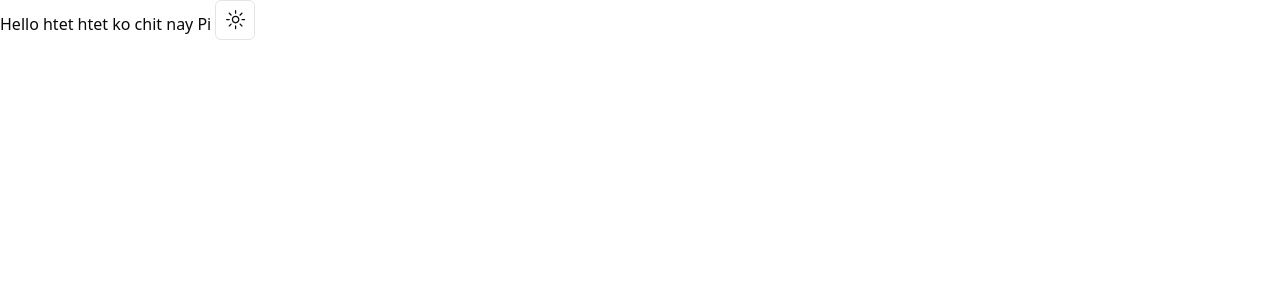
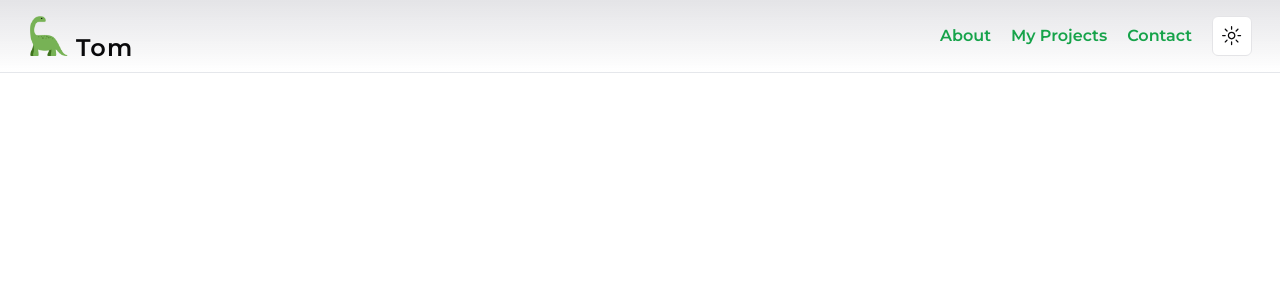
Before and after one commit to JazzsCo/portfolio-dev, a Next.js app: page / in a window 1280 px wide. Shown: the top 300 px of the page. Built offline with nearby package versions, Linux system fonts and the light colour scheme.

Commit message:
Create routes and added main nav

```diff
--- a/next.config.js
+++ b/next.config.js
@@ -2,5 +2,3 @@
 const nextConfig = {};
 
 module.exports = nextConfig;
-
-// <p className="fixed left-0 top-0 flex w-full justify-center border-b border-gray-300 bg-gradient-to-b from-zinc-200 pb-6 pt-8 backdrop-blur-2xl dark:border-neutral-800 dark:bg-zinc-800/30 dark:from-inherit lg:static lg:w-auto  lg:rounded-xl lg:border lg:bg-gray-200 lg:p-4 lg:dark:bg-zinc-800/30">
--- /dev/null
+++ b/src/app/(routes)/about/page.tsx
@@ -0,0 +1,5 @@
+const AboutPage = () => {
+  return <div>About Page</div>;
+};
+
+export default AboutPage;
--- /dev/null
+++ b/src/app/(routes)/contact/page.tsx
@@ -0,0 +1,5 @@
+const ContactPage = () => {
+  return <div>Contact Page</div>;
+};
+
+export default ContactPage;
--- /dev/null
+++ b/src/app/(routes)/my-projects/page.tsx
@@ -0,0 +1,5 @@
+const MyProjects = () => {
+  return <div>My Projects</div>;
+};
+
+export default MyProjects;
--- a/src/app/layout.tsx
+++ b/src/app/layout.tsx
@@ -4,6 +4,7 @@ import type { Metadata } from "next";
 import { Inter as FontSans } from "next/font/google";
 
 import { ThemeProvider } from "@/provider/theme-provider";
+import MainNav from "@/components/main-nav";
 
 export const fontSans = FontSans({
   subsets: ["latin"],
@@ -32,7 +33,10 @@ export default function RootLayout({
         )}
       >
         <ThemeProvider attribute="class" defaultTheme="system">
-          {children}
+          <MainNav />
+          <div className="h-full w-full lg:max-w-7xl mx-auto p-3 px-7 mt-16">
+            {children}
+          </div>
         </ThemeProvider>
       </body>
     </html>
--- a/src/app/page.tsx
+++ b/src/app/page.tsx
@@ -1,10 +1,7 @@
-import ThemeToggle from "@/components/theme-toggle";
-import Image from "next/image";
-
 export default function Home() {
   return (
-    <main>
-      Hello htet htet ko chit nay Pi <ThemeToggle />
-    </main>
+    <section>
+      <div className="text-white text-xl">Main Section</div>
+    </section>
   );
 }
--- /dev/null
+++ b/src/components/main-nav.tsx
@@ -0,0 +1,79 @@
+"use client";
+
+import React from "react";
+import Link from "next/link";
+import Image from "next/image";
+import { Montserrat } from "next/font/google";
+import { useParams, usePathname } from "next/navigation";
+
+import { cn } from "@/lib/utils";
+import ThemeToggle from "@/components/theme-toggle";
+import { Button } from "./ui/button";
+
+const poppins = Montserrat({ weight: "600", subsets: ["latin"] });
+
+const MainNav = () => {
+  const pathname = usePathname();
+
+  const routes = [
+    {
+      name: "About",
+      href: "/about",
+      active: pathname === "/about",
+    },
+    {
+      name: "My Projects",
+      href: "/my-projects",
+      active: pathname === "/my-projects",
+    },
+    {
+      name: "Contact",
+      href: "/contact",
+      active: pathname === "/contact",
+    },
+  ];
+
+  return (
+    <div className="relative">
+      <div className="fixed left-0 top-0 flex w-full border-b border-gray-200 bg-gradient-to-b from-zinc-200 py-4 backdrop-blur-2xl dark:border-neutral-800 dark:bg-zinc-800/30 dark:from-inherit lg:dark:bg-zinc-800/30 bg-opacity-0 ">
+        <div className="w-full lg:max-w-7xl mx-auto px-5 md:px-7 flex items-center justify-between">
+          <Link href="/">
+            <div className="relative flex items-end">
+              <Image alt="Logo" src="/logo-dev.png" width={40} height={40} />
+              <h2
+                className={cn(
+                  "absolute top-4 left-12 font-bold -tracking-tighter text-2xl",
+                  poppins.className
+                )}
+              >
+                Tom
+              </h2>
+            </div>
+          </Link>
+
+          <div>
+            <div className="flex items-center space-x-5">
+              {routes.map((route) => (
+                <Link key={route.href} href={route.href}>
+                  <h2
+                    className={cn(
+                      "hover:text-green-700 transition-all",
+                      route.active ? "text-green-700" : "text-primary",
+                      poppins.className
+                    )}
+                  >
+                    {route.name}
+                  </h2>
+                </Link>
+              ))}
+
+              <ThemeToggle />
+            </div>
+          </div>
+        </div>
+      </div>
+    </div>
+  );
+};
+
+export default MainNav;
--- a/src/components/ui/button.tsx
+++ b/src/components/ui/button.tsx
@@ -17,7 +17,7 @@ const buttonVariants = cva(
         secondary:
           "bg-secondary text-secondary-foreground hover:bg-secondary/80",
         ghost: "hover:bg-accent hover:text-accent-foreground",
-        link: "text-primary underline-offset-4 hover:underline",
+        link: "text-primary underline-offset-4",
       },
       size: {
         default: "h-10 px-4 py-2",
```
